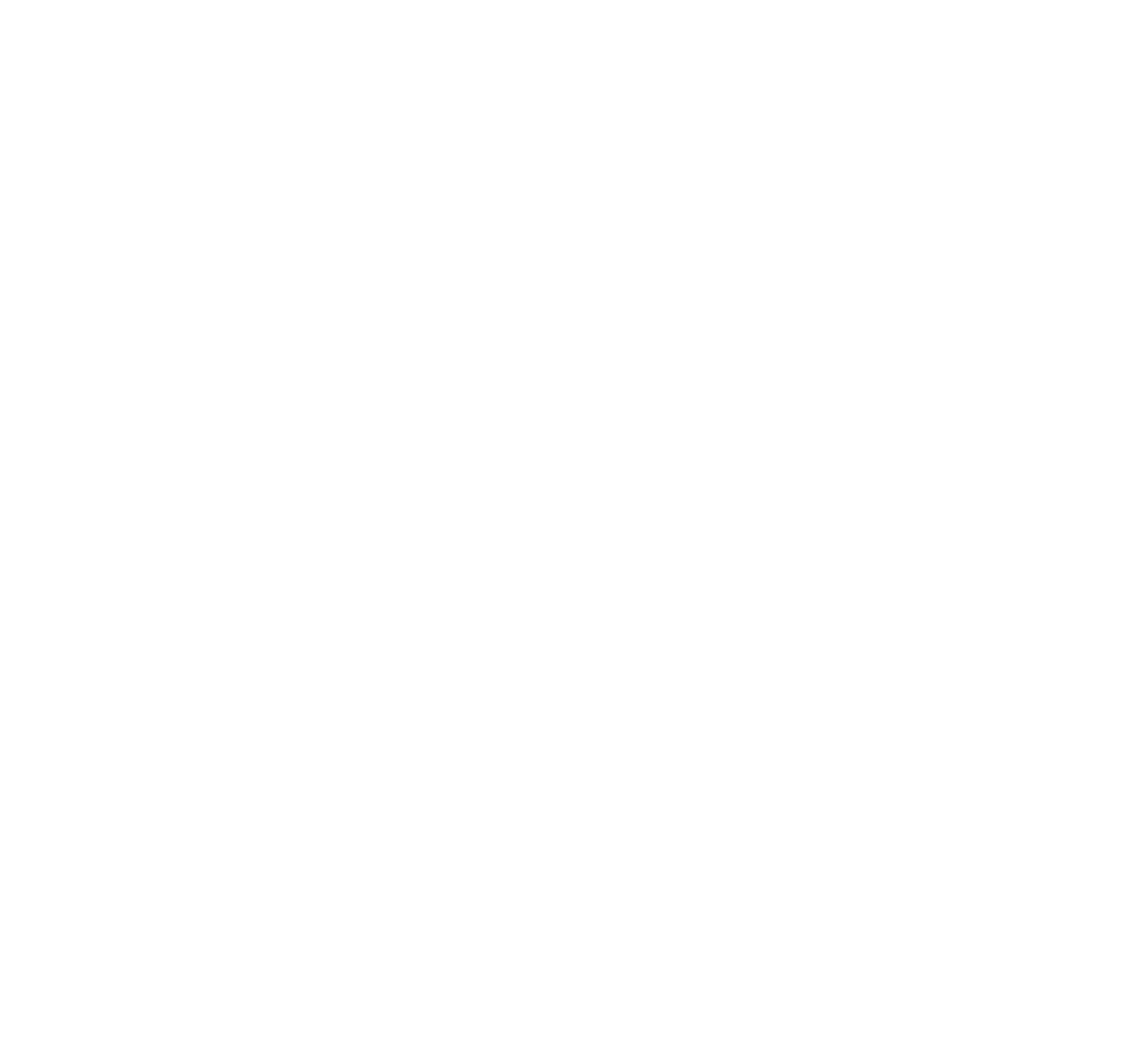
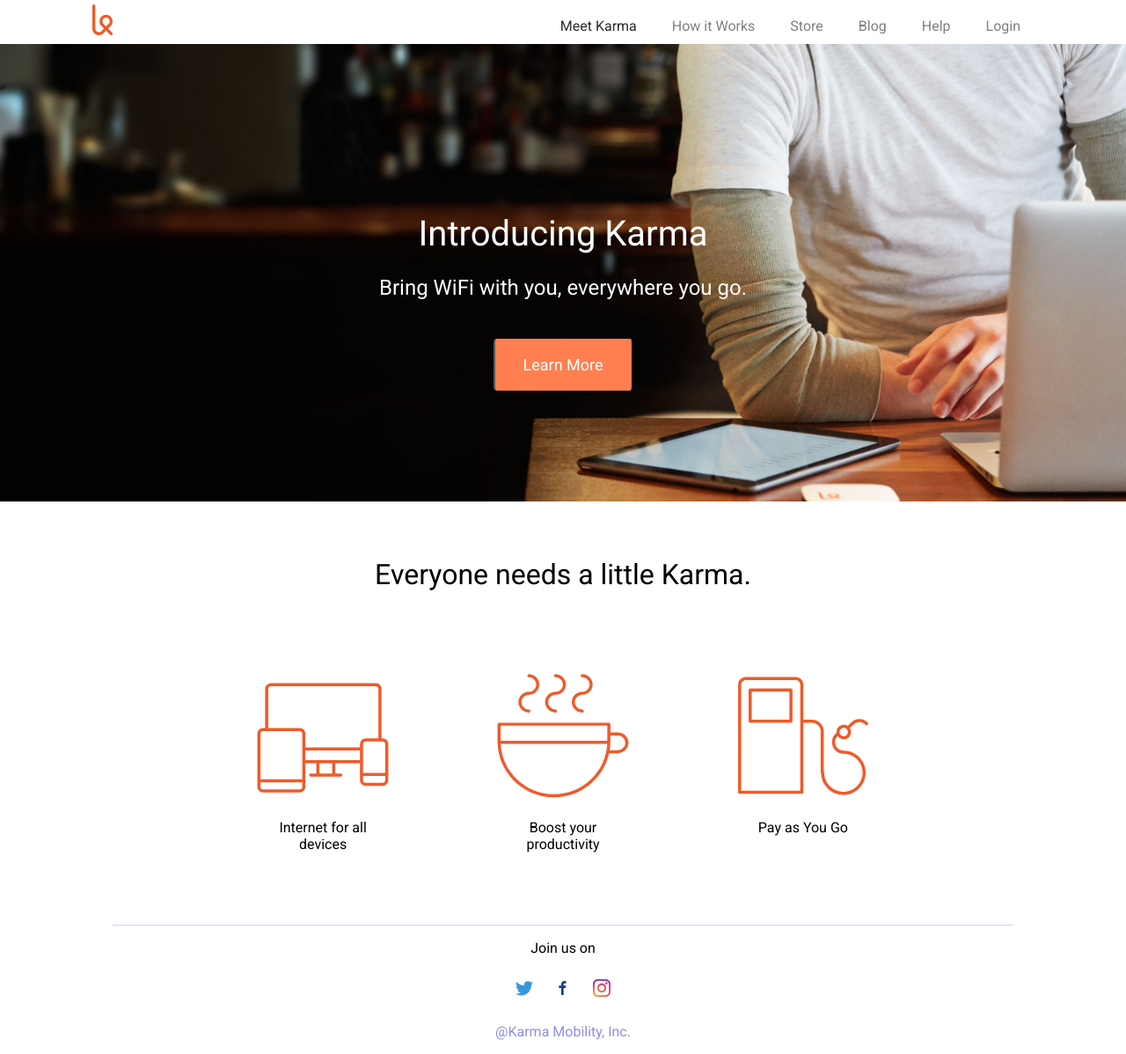
Before and after one commit to CodeYourFuture/HTML-CSS-Module-Project, a PHP site: page / in a window 1280 px wide. Before the commit the page is empty. Shown: the whole page at 88% size. Before the commit the page ends 800 px from the top, so only its background shows below. Run offline with PHP 8.4, Linux system fonts and the light colour scheme.

Commit message:
London Class 8  - Davood Khoshnood - Karma - HTML/CSS - Week 2
It's Karma clone project.

```diff
--- a/css/style.css
+++ b/css/style.css
@@ -15,3 +15,134 @@ body {
  *
  * - When using Flexbox, remember the items you want to move around need to be inside a parent container set to 'display: flex'
  */
+
+@media screen and (max-width: 820px) {
+    header {
+        margin: 0;
+        height: 50px;
+    }
+
+    header img {
+        height: 70%;
+        float: left;
+        margin: 5px;
+    }
+    header img:first-child {
+        display: block;
+    }
+    header nav ul{
+        display: none;
+    }
+
+    section div {
+        font-size: medium;
+        width: 20%;
+        display: inline-table;
+        flex-direction: row;
+        padding: 5%;
+    }
+}
+@media screen and (min-width: 820px) {
+    header {
+        margin: 0 100px;
+        height: 50px;
+    }
+
+    header img {
+        height: 70%;
+        float: left;
+        margin: 5px;
+    }
+
+    header img:first-child {
+        display: none;
+    }
+    header nav ul{
+        list-style-type: none;
+        margin: 0;
+        padding: 0;
+        overflow: hidden;
+    }
+
+    header ul li {
+        float: right;
+        padding: 20px;
+        color: rgb(43, 43, 43);
+    }
+
+    header li a {
+        display: block;
+        color: gray;
+        text-decoration: none;
+    }
+
+    header li a:hover {
+        color: orange;
+    }
+    section div {
+        font-size: medium;
+        width: 13%;
+        display: inline-table;
+        flex-direction: row;
+        padding: 5%;
+    }
+
+ }
+
+ @media screen and (max-width: 500px) {
+    section div {
+        font-size: 16px;
+        width: 180px;
+        margin: auto;
+    }
+
+ }
+main {
+    display: block;
+    background-image: url("../img/first-background.jpg");
+    background-repeat: no-repeat;
+    background-position-x: center;
+    background-size: cover;
+    color: white;
+    text-align: center;
+    font-size: x-large;
+    padding: 12rem 0 8rem;
+    height: 200px;
+}
+main p:first-child {
+    font-size: 40px;
+    margin: 0;
+}
+
+main button {
+    background-color: coral;
+    border-block-style: none;
+    border-radius: 4px;
+    padding: 1.2rem 2rem;
+    margin: 20px;
+    font-size: large;
+}
+
+section {
+    display: block;
+    text-align: center;
+    font-size: xx-large;
+    margin: 5% 5% 0;
+}
+
+footer {
+    margin: 0 10%;
+    text-align: center;
+}
+footer hr {
+    height: 1px;
+    border: none;
+    background-color: rgb(208, 208, 253);
+}
+footer img {
+    width: 20px;
+    padding: 10px;
+}
+footer p:last-child {
+    color: rgb(141, 141, 241);
+}
--- a/index.html
+++ b/index.html
@@ -10,10 +10,49 @@
     <link rel="shortcut icon" type="image/x-icon"  href="favicon.ico">
 </head>
 <body>
-
     <!-- Add your HTML markup here -->
     <!-- Remember: Use semantic HTML tags like <header>, <main>, <nav>, <footer>, <section> etc -->
-    <!-- All the images you need are in the 'img' folder -->
-
+    <!-- All the images you need are in the 'img' folder -->    <header>
+        <img src="img/menu-hamburger.svg">
+        <img src="img/karma-logo.svg">
+        <nav>
+        <ul>
+            <li><a href="#Login">Login</a></li>
+            <li><a href="#Help">Help</a></li>
+            <li><a href="#Blog">Blog</a></li>
+            <li><a href="#Store">Store</a></li>
+            <li><a href="#HowitWorks">How it Works</a></li>
+            <li>Meet Karma</li>
+        </ul>
+        </nav>
+    </header>
+    <main>
+        <p>Introducing Karma</p>
+        <p>Bring WiFi with you, everywhere you go.</p>
+        <button>Learn More</button>
+    </main>
+    <section>
+        <p>Everyone needs a little Karma.</p>
+        <div>
+            <img src="img/icon-devices.svg">
+            <p>Internet for all devices</p>
+        </div>
+        <div>
+            <img src="img/icon-coffee.svg">
+            <p>Boost your productivity</p>
+        </div>
+        <div>
+            <img src="img/icon-refill.svg">
+            <p>Pay as You Go</p>
+        </div>
+    </section>
+    <footer>
+        <hr>
+        <p>Join us on</p>
+        <img src="img/twitter-icon.svg">
+        <img src="img/facebook-icon.svg">
+        <img src="img/instagram-icon.svg">
+        <p>@Karma Mobility, Inc.</p>
+    </footer>
 </body>
 </html>
```
